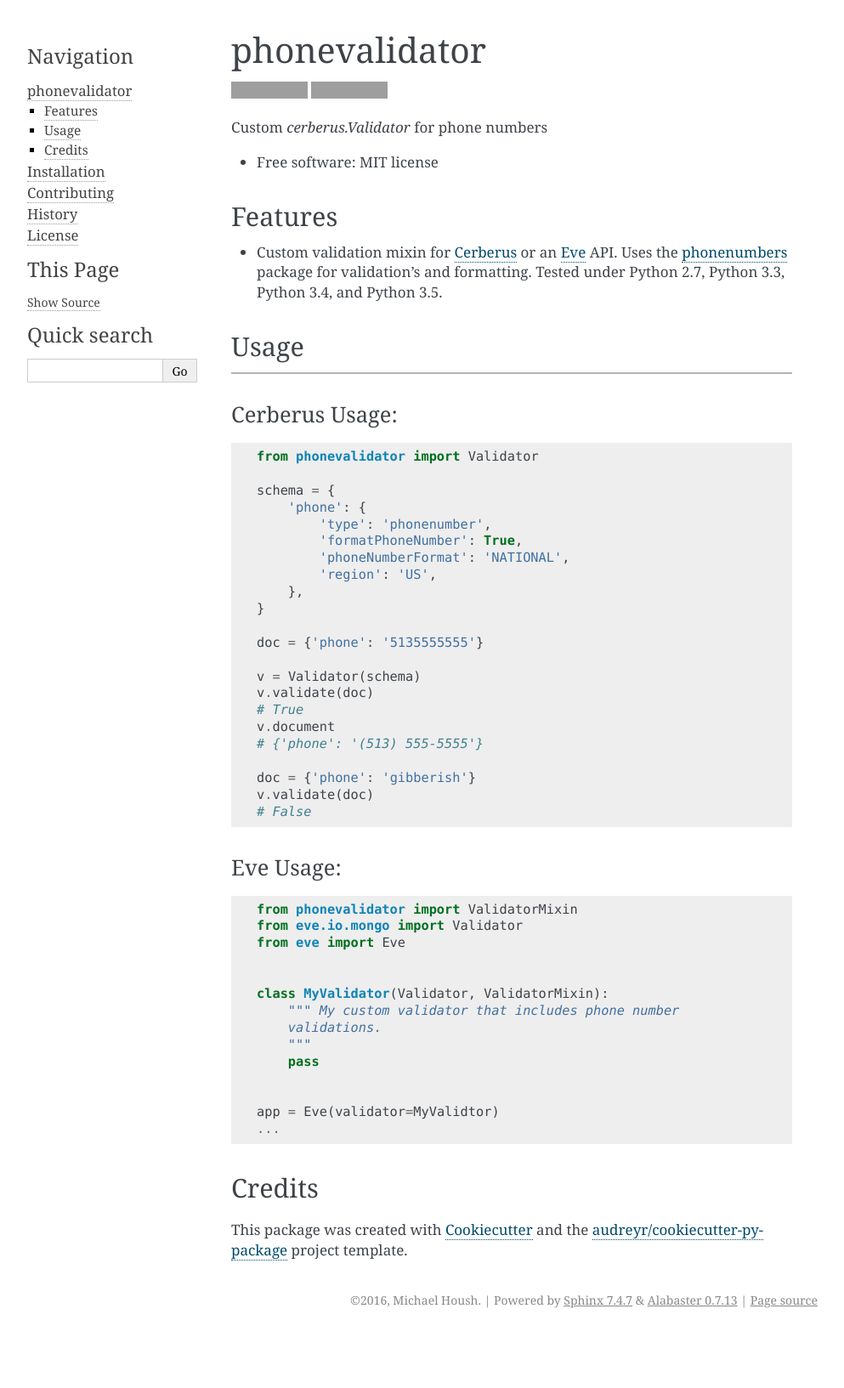
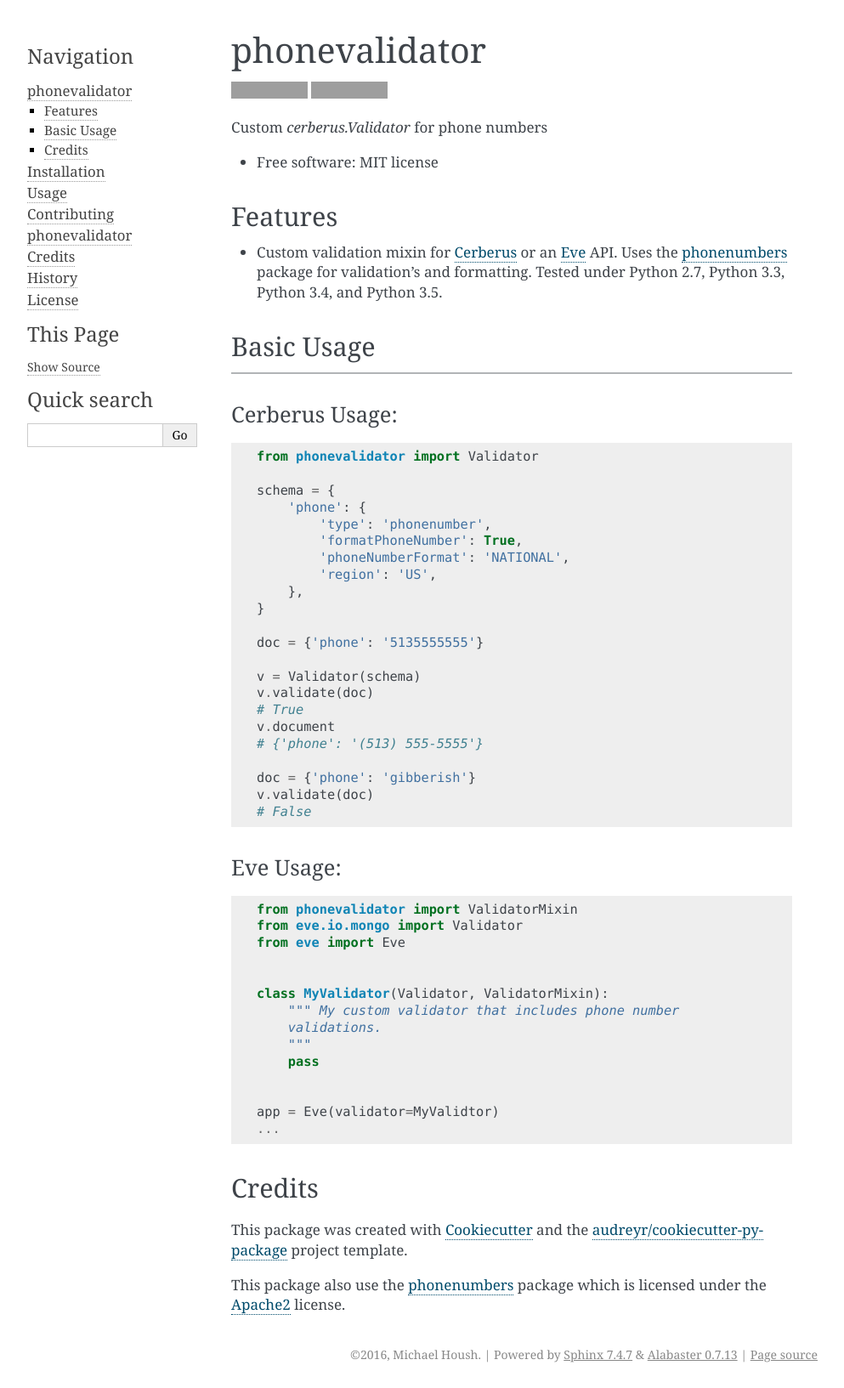
Before and after one commit to Analyst1AM/phonevalidator, a Sphinx documentation site: the page built from docs/readme.rst, in a window 1280 px wide. Shown: the whole page at 85% size, without its empty margins (148-1141 px from the left). Built offline with Sphinx 7.4.7, drawn with Linux system fonts in a browser that asks for light colours; pages that are not in the unit, such as notebooks, are missing from menus; before the commit the page ends 1569 px from its top, so only the background shows below that; grey boxes are pictures that could not be loaded.

Commit message:
Updated docs

```diff
--- a/README.rst
+++ b/README.rst
@@ -22,8 +22,8 @@
   Uses the `phonenumbers`_ package for validation's and formatting.
   Tested under Python 2.7, Python 3.3, Python 3.4, and Python 3.5.
 
-Usage
-------
+Basic Usage
+-----------
 -------
 
 Cerberus Usage:
@@ -78,8 +78,12 @@
 
 This package was created with Cookiecutter_ and the `audreyr/cookiecutter-pypackage`_ project template.
 
+This package also use the `phonenumbers`_ package which is licensed under
+the `Apache2`_ license.
+
 .. _Cookiecutter: https://github.com/audreyr/cookiecutter
 .. _`audreyr/cookiecutter-pypackage`: https://github.com/audreyr/cookiecutter-pypackage
 .. _`Cerberus`:  http://docs.python-cerberus.org
 .. _`Eve`: http://python-eve.org
 .. _`phonenumbers`:  https://github.com/daviddrysdale/python-phonenumbers
+.. _`Apache2`: http://www.apache.org/licenses/LICENSE-2.0
--- a/docs/index.rst
+++ b/docs/index.rst
@@ -13,8 +13,10 @@
 
    readme
    installation
+   usage
    contributing
-   authorshistory
+   modules
+   authors
    history
    license
 
--- a/docs/phonevalidator.rst
+++ b/docs/phonevalidator.rst
@@ -1,5 +1,12 @@
 phonevalidator package
 ======================
+
+Subpackages
+-----------
+
+.. toctree::
+
+    phonevalidator.test
 
 Submodules
 ----------
```
Also changed, not shown: docs/phonevalidator.test.rst (added, +22 -0 lines), 2 other files.
